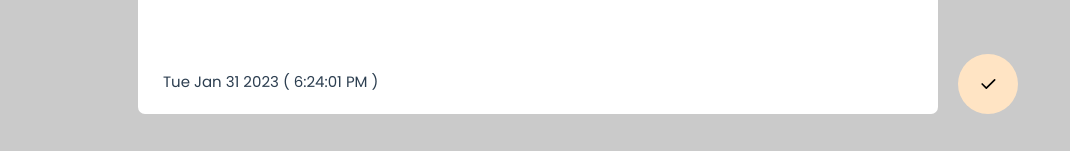
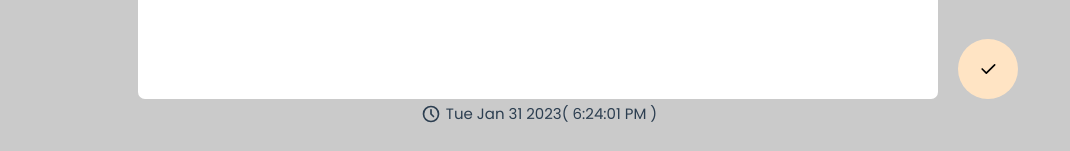
Before and after one commit to YerrouHamza/Notey-app, a Vue app: page / in a window 1280 px wide. Both pictures are taken after a click on the element 1115 px from the left and 68 px from the top of the page. Shown: the part 646-797 px from the top of the page, without its empty margins (102-1172 px from the left). Built offline with nearby package versions, Linux system fonts and the light colour scheme.

Commit message:
updated the update and add modals style

```diff
--- a/src/App.vue
+++ b/src/App.vue
@@ -187,14 +187,12 @@
 
     <!-- add note modal -->
     <div class="modal" v-if="noteModal">
+      <!-- Modal Conetent -->
       <div class="modal-container">
-        <textareaAutosize class="form-control note-title" name="noteTitle" id="addNoteTitle" v-model="newNote.title" placeholder="Note Title" autofocus></textareaAutosize>
-        <textareaAutosize class="form-control note-text" name="noteText" id="addNoteText" v-model="newNote.text" placeholder="Write your note here"></textareaAutosize>
-        <p>{{newNote.date.toDateString('en-MR')}}
-          <span>
-            ( {{ newNote.date.toLocaleTimeString('en-US') }} )
-          </span>
-        </p>
+        <div class="modal-body">
+          <textareaAutosize class="form-control note-title" name="noteTitle" id="addNoteTitle" v-model="newNote.title" placeholder="Note Title" autofocus></textareaAutosize>
+          <textareaAutosize class="form-control note-text" name="noteText" id="addNoteText" v-model="newNote.text" placeholder="Write your note here"></textareaAutosize>
+        </div>
 
         <!-- Close button-->
         <button class="btn btn-close" @click="closeModall">
@@ -213,13 +211,28 @@
           </svg>
         </button>
       </div>
+      <!-- Modal Info -->
+      <div class="modal-info">
+        <div class="date">
+          <svg xmlns="http://www.w3.org/2000/svg" class="icon icon-tabler icon-tabler-clock" width="24" height="24" viewBox="0 0 24 24" stroke-width="2" stroke="currentColor" fill="none" stroke-linecap="round" stroke-linejoin="round">
+            <path stroke="none" d="M0 0h24v24H0z" fill="none"></path>
+            <path d="M12 12m-9 0a9 9 0 1 0 18 0a9 9 0 1 0 -18 0"></path>
+            <path d="M12 7l0 5l3 3"></path>
+          </svg> {{newNote.date.toDateString('en-MR')}}
+          <span>
+            ( {{ newNote.date.toLocaleTimeString('en-US') }} )
+          </span>
+        </div>
+      </div>
     </div>
 
     <!-- update note modal -->
     <div class="modal" v-if="noteEditModal">
       <div class="modal-container">
-        <textareaAutosize class="form-control note-title" name="noteTitle" id="updateNoteTitle" v-model="newNote.title" placeholder="Note Title" autofocus></textareaAutosize>
-        <textareaAutosize class="form-control note-text" name="noteText" id="updateNoteText" v-model="newNote.text" placeholder="Write your note here"></textareaAutosize>
+        <div class="modal-body">
+          <textareaAutosize class="form-control note-title" name="noteTitle" id="updateNoteTitle" v-model="newNote.title" placeholder="Note Title" autofocus></textareaAutosize>
+          <textareaAutosize class="form-control note-text" name="noteText" id="updateNoteText" v-model="newNote.text" placeholder="Write your note here"></textareaAutosize>
+        </div>
 
         <!-- Close button -->
         <button class="btn btn-close" @click="closeModall">
--- a/src/assets/styles/modals.scss
+++ b/src/assets/styles/modals.scss
@@ -23,6 +23,8 @@
         z-index: -1;
     }
 
+
+
     .modal-container {
         height: 90vh;
         width: 800px;
@@ -31,8 +33,14 @@
         z-index: 3;
         border-radius: 7px;
         background-color: var(--color-background);
-        padding: 25px;
+        padding: 25px 0;
         border-radius: 7px;
+
+        .modal-body {
+            height: 100%;
+            padding: 0 25px;
+            overflow: scroll;
+        }
 
         .form-control {
             background-color: transparent;
@@ -42,12 +50,6 @@
             &:focus {
                 border: none;
             }
-        }
-        .note-title {
-            height: 10%;
-        }
-        .note-text {
-            height: 85%;
         }
 
         .view-note-modal {
@@ -82,12 +84,6 @@
         position: relative;
         inset: 0;
         z-index: 3;
-
-        .modal-body {
-            height: 100%;
-            padding: 0 25px;
-            overflow: scroll;
-        }
     }
 
     .modal-confirm {
```
